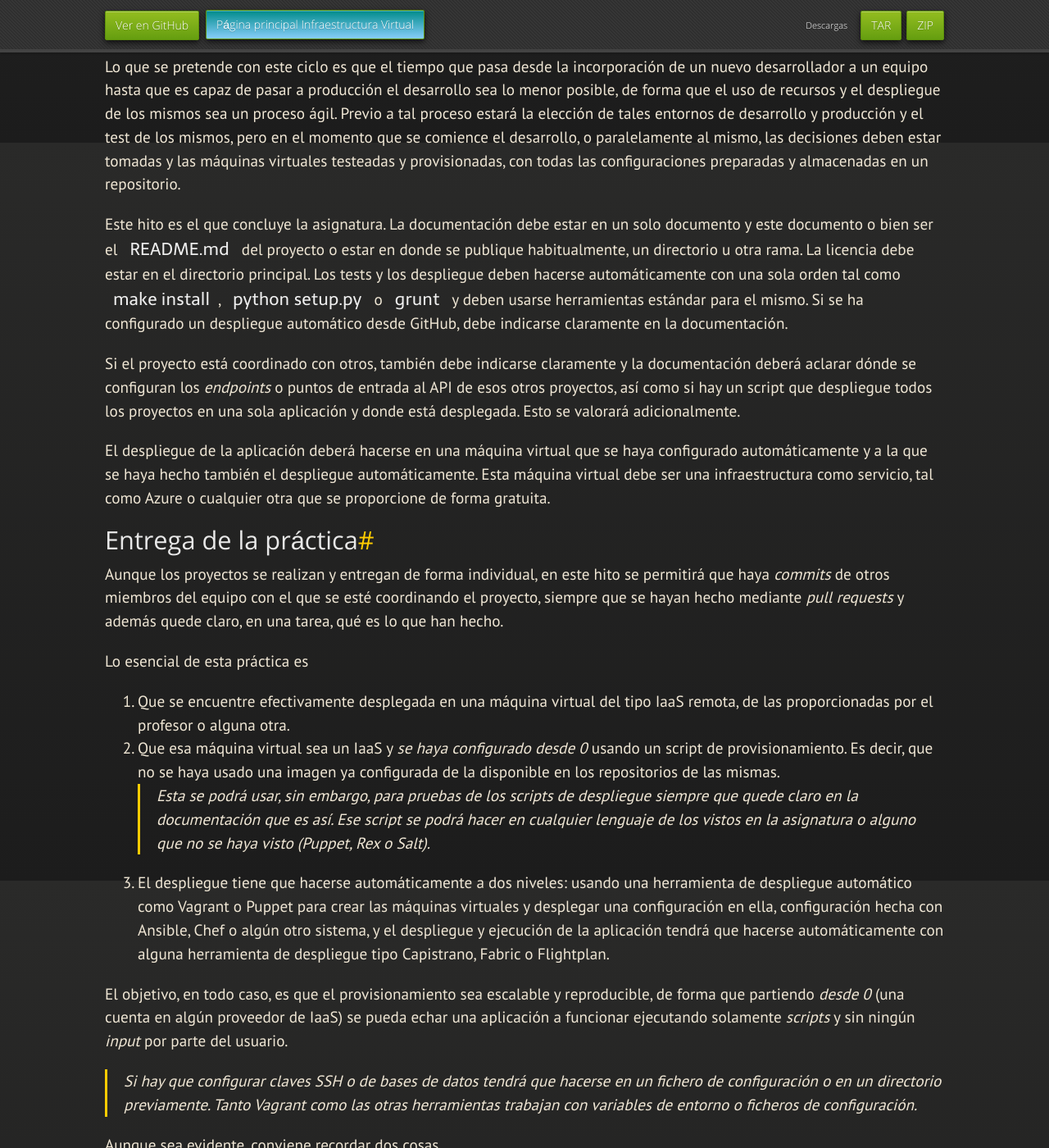
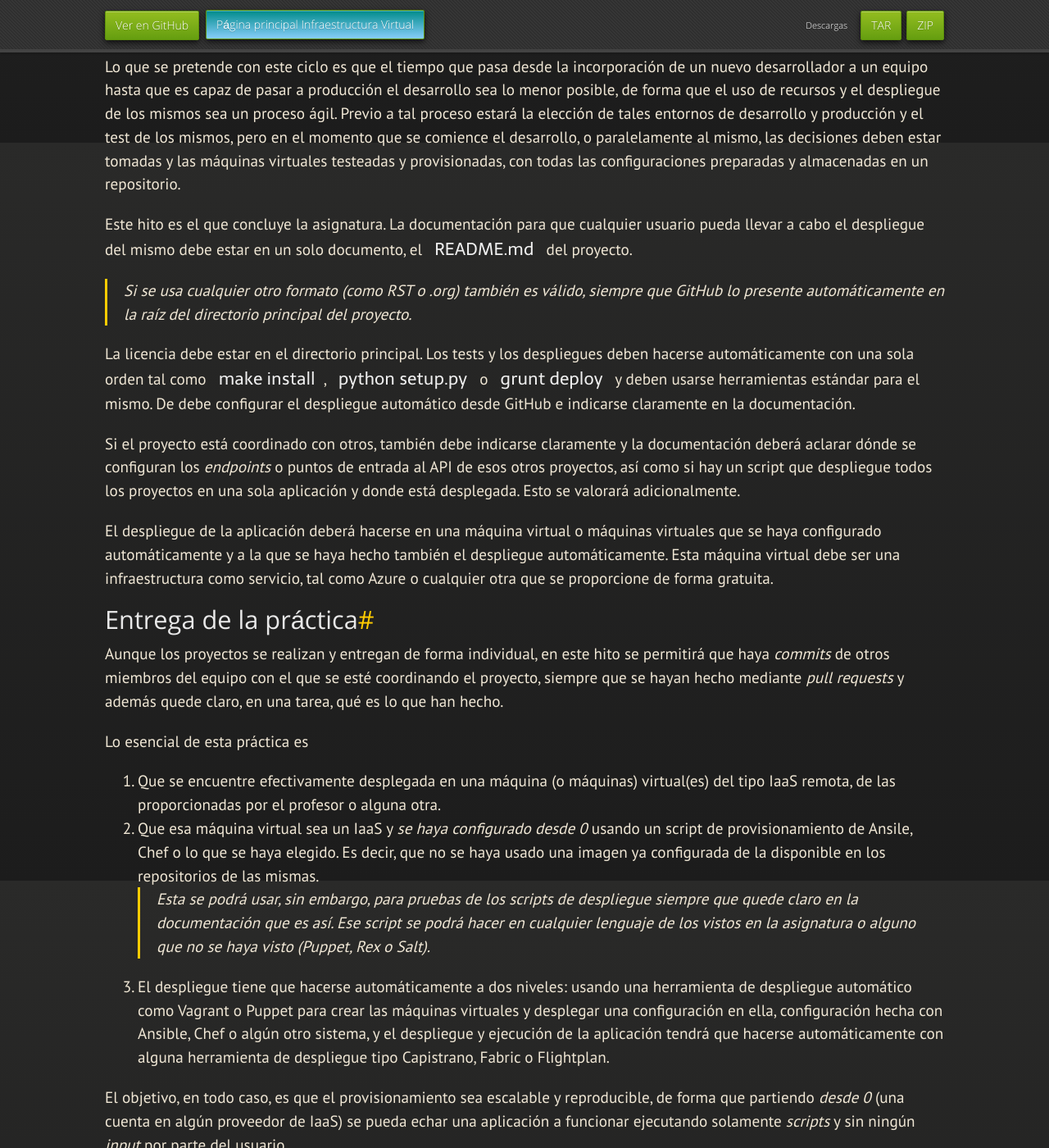
Before and after one commit to JJ/IV, a Jekyll site: the page built from documentos/proyecto/5.IaaS.md, in a window 1280 px wide and 1400 px high, scrolled down 726 px. Shown: the whole window at 82% size. Built offline with Jekyll 4.4.1, drawn with Linux system fonts in a browser that asks for light colours; nearby versions of some CDN libraries; some web fonts are replaced; our own code applies the rules of GitHub Pages for plain Markdown files; some of the changed text lies outside the part shown.

Commit message:
Sync documentos/proyecto/5.IaaS.md de master a gh-pages

```diff
--- a/documentos/proyecto/5.IaaS.md
+++ b/documentos/proyecto/5.IaaS.md
@@ -3,7 +3,7 @@
 
 
 ---
-Hito 5º:  Diseño del soporte virtual para el despliegue de una aplicación
+Hito 5º:  Diseño de la infraestructura virtual para el despliegue de una aplicación
 =====================================
 
 Descripción
@@ -16,7 +16,7 @@
 --------------------
 
 Haber alcanzado
-[el 50% de los objetivos del tema de gestión de infraestructuras](../temas/Gestion_de_configuraciones) y
+el 50% de los objetivos de los temas de [gestión de infraestructuras](../temas/Gestion_de_configuraciones) y
 [uso de sistemas](../temas/Uso_de_sistemas). Sin
 este requisito este hito del proyecto estará suspenso. Evidentamente,
 tendrán que estar aprobados todos los hitos anteriores.
@@ -50,15 +50,20 @@
 provisionadas, con todas las configuraciones preparadas y almacenadas
 en un repositorio.
 
-Este hito es el que concluye la asignatura. La documentación debe estar en
-un solo documento y este documento o bien ser el `README.md` del
-proyecto o estar en donde se publique habitualmente, un directorio u
-otra rama. La licencia debe
-estar en el directorio principal. Los tests y los despliegue deben
+Este hito es el que concluye la asignatura. La documentación para que cualquier usuario pueda llevar a cabo el despliegue del mismo debe estar en
+un solo documento, el `README.md` del
+proyecto.
+
+> Si se usa cualquier otro formato (como RST o .org) también es
+> válido, siempre que GitHub lo presente automáticamente en la raíz del
+> directorio principal del proyecto.
+
+La licencia debe
+estar en el directorio principal. Los tests y los despliegues deben
 hacerse automáticamente con una sola orden tal como `make install`,
 `python setup.py` o
-`grunt` y deben usarse herramientas estándar para el mismo. Si se ha
-configurado un despliegue automático desde GitHub, debe indicarse
+`grunt deploy` y deben usarse herramientas estándar para el mismo. De
+debe configurar el despliegue automático desde GitHub e indicarse
 claramente en la documentación.
 
 Si el proyecto está coordinado con otros, también debe
@@ -68,7 +73,8 @@
 sola aplicación y donde está desplegada. Esto se valorará
 adicionalmente.
 
-El despliegue de la aplicación deberá hacerse en una máquina virtual
+El despliegue de la aplicación deberá hacerse en una máquina virtual o
+máquinas virtuales
 que se haya configurado automáticamente y a la que se haya hecho
 también el despliegue automáticamente. Esta máquina virtual debe ser
 una infraestructura como servicio, tal como Azure o cualquier otra que
@@ -85,11 +91,13 @@
 quede claro, en una tarea, qué es lo que han hecho.
 
 Lo esencial de esta práctica es
-1. Que se encuentre efectivamente desplegada en una máquina virtual
+1. Que se encuentre efectivamente desplegada en una máquina (o
+   máquinas) virtual(es)
    del tipo IaaS
    remota, de las proporcionadas por el profesor o alguna otra.
 2. Que esa máquina virtual sea un IaaS y *se haya configurado desde 0*
-   usando un script de provisionamiento. Es decir, que no se haya
+   usando un script de provisionamiento de Ansile, Chef o lo que se
+   haya elegido. Es decir, que no se haya
    usado una imagen ya configurada de la disponible en los
    repositorios de las mismas.
 > Esta se podrá usar, sin embargo, para pruebas de los scripts de
@@ -125,14 +133,8 @@
 * Lo que no está en GitHub no se puede evaluar.
 
 Por otro lado, la entrega se hará de la forma habitual, modificando el
-[documento](https://github.com/JJ/IV-17-18/blob/master/practicas/hito-5)
-y haciendo un *pull request*. Instrucciones:
-
-* En este *pull request* deberá indicarse claramente el proyecto que
-  es y que se trata de la práctica final. Si el proyecto está coordinado con otros, se debe
-  agrupar *claramente* en el fichero y también indicar
-  el punto de acceso común a todos ellos.
-* Un enlace al repositorio.
+[documento](https://github.com/JJ/IV-18-19/blob/master/practicas/hito-5)
+y haciendo un *pull request* de la forma habitual.
 
 Los elementos de la práctica se tendrán que hacer constar en el
 README.md de la forma siguiente.
@@ -145,7 +147,7 @@
 ~~~
 
 * En esa misma IP se desplegará también el servicio web, que tendrá
-  que devolver `{ status: OK}` como en la práctica anterior, es decir,
+  que devolver `{ status: OK }` como en el hito anterior, es decir,
   en la ruta `/status`.
 * El `Vagrantfile` tendrá que estar en el directorio principal.
 * El fichero de despliegue usado (Capfile, Fabfile o fichero de
@@ -157,7 +159,10 @@
 Una vez hecha la entrega, *en la fecha que se haya discutido en clase
 y puesto en la sesión correspondiente* se podrá hacer una presentación
 oral del proyecto. Esa presentación será
-optativa, pero se valorará para la nota de la práctica.
+optativa, pero se valorará para la nota de la asignatura. La fecha y
+lugar de esta presentación oral coincidirá con la del examen de la
+asignatura que se haya marcado en el calendario, si bien se podrá
+establecer alguna fecha adicional para quien no pueda hacerlo en la misma.
 
 Valoración
 --------------
```
Also changed, not shown: other parts of documentos/proyecto/5.IaaS.md (+2 -2 lines).
